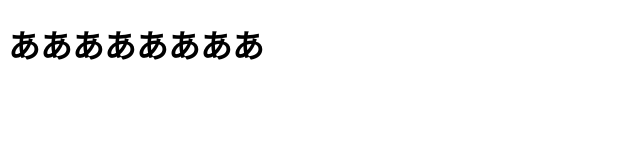
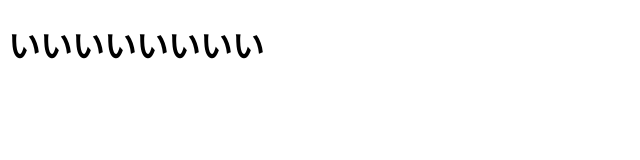
Before and after one commit to kyaamamoto/gs0511, a plain HTML site: page index.html in a window 1280 px wide. Shown: the whole page, without its empty margins (0-640 px from the left). Drawn offline with Linux system fonts and the light colour scheme.

Commit message:
h1追加

```diff
--- a/index.html
+++ b/index.html
@@ -7,7 +7,7 @@
 </head>
 <body>
 
- <h1>ああああああああ</h1>
+ <h1>いいいいいいいい</h1>
 
 </body>
 </html>
```
